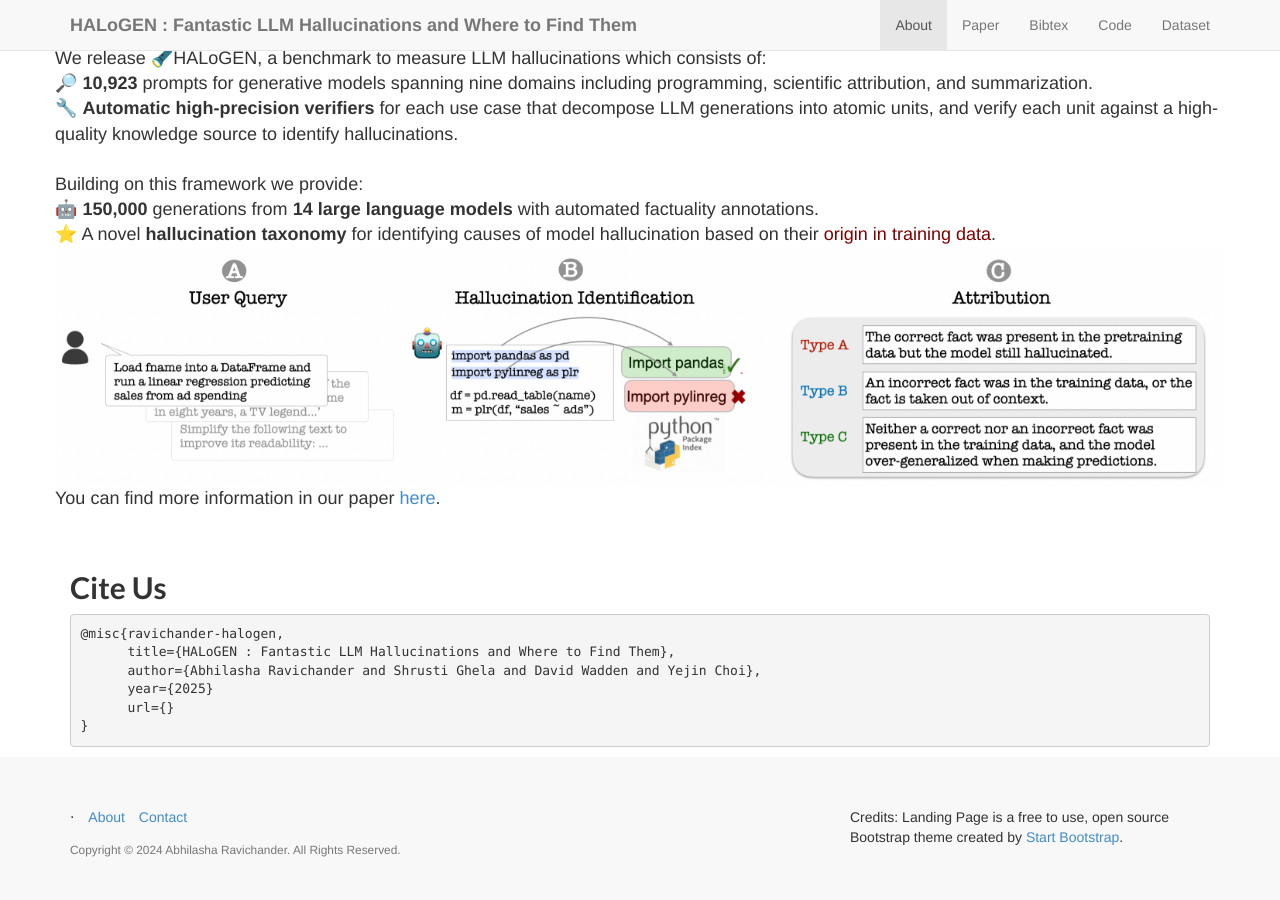
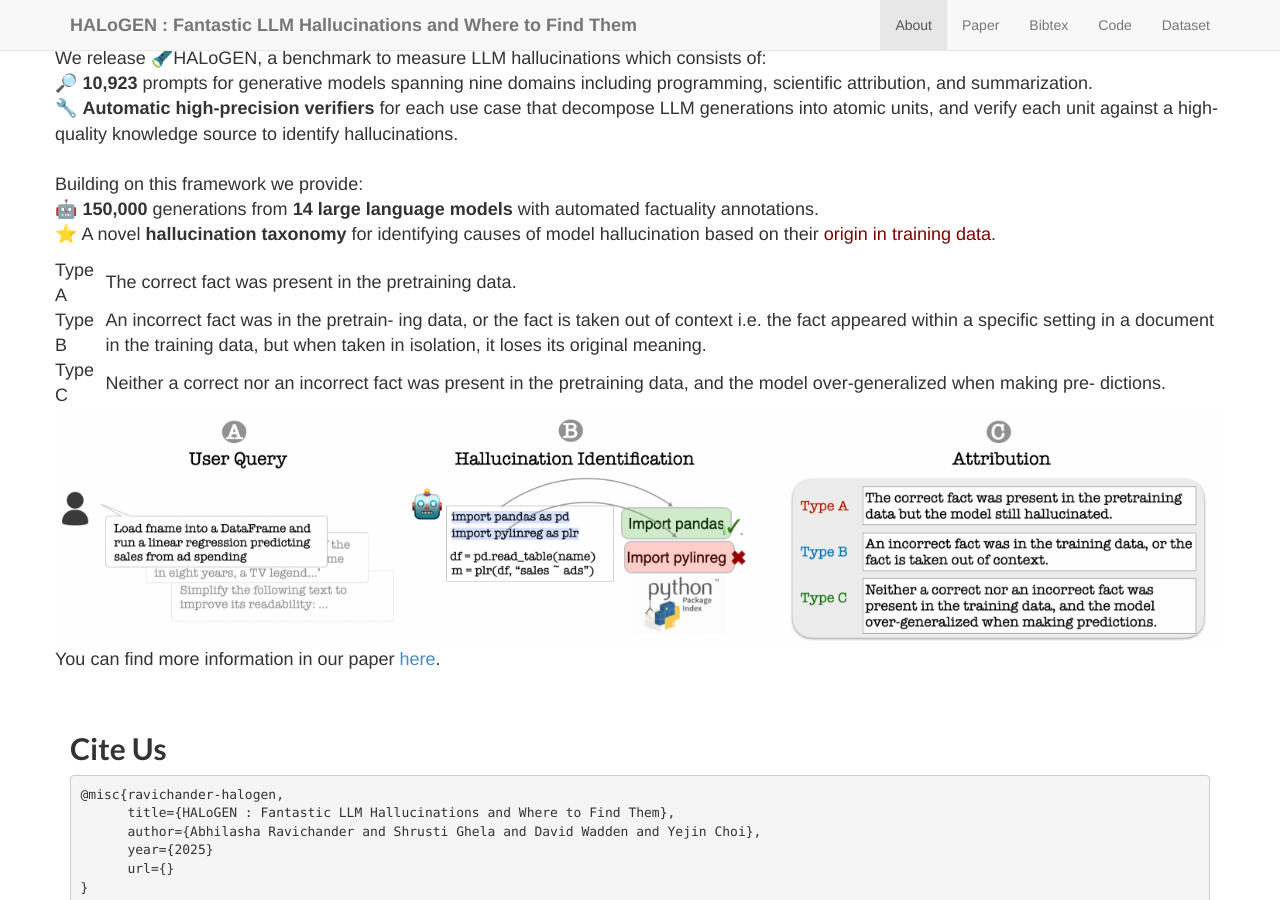
Before and after one commit to halogen-hallucinations/halogen-hallucinations.github.io, a Jekyll site: the page built from index.md, in a window 1280 px wide and 900 px high, scrolled down 1286 px. Built offline with Jekyll 4.4.1, drawn with Linux system fonts in a browser that asks for light colours; our own code applies the rules of GitHub Pages for plain Markdown files.

Commit message:
Update about_title.html

```diff
--- a/_includes/about_title.html
+++ b/_includes/about_title.html
@@ -37,6 +37,32 @@ Despite their impressive ability to generate high-quality and fluent text, gener
         ⭐ A novel <b>hallucination taxonomy</b> for identifying causes of model hallucination based on their <span style="color: maroon;">origin in training data</span>.</br>
 
 
+<table style="width:100%">
+  <tr>
+    <td>Type A</td>
+    <td>The correct fact was present in the
+pretraining data.</td>
+  </tr>
+  <tr>
+    <td>Type B</td>
+    <td>An incorrect fact was in the pretrain-
+ing data, or the fact is taken out of context
+i.e. the fact appeared within a specific setting
+in a document in the training data, but when
+taken in isolation, it loses its original meaning.</td>
+  </tr>
+
+  <tr>
+    <td>Type C</td>
+    <td> Neither a correct nor an incorrect
+fact was present in the pretraining data, and
+the model over-generalized when making pre-
+dictions.</td>
+  </tr>
+</table>
+
+
+
 
                 <img src="../img/halogen_Teaser.png" alt="Centered Image" style="display: block; margin: auto; max-width: 100%; max-height: 100vh;">
 
```
